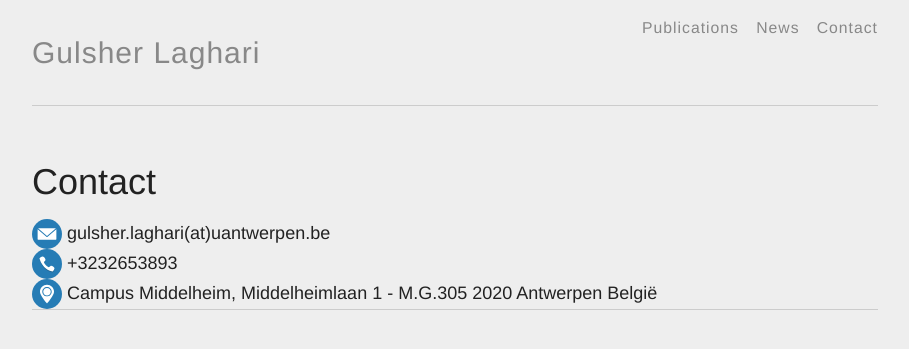
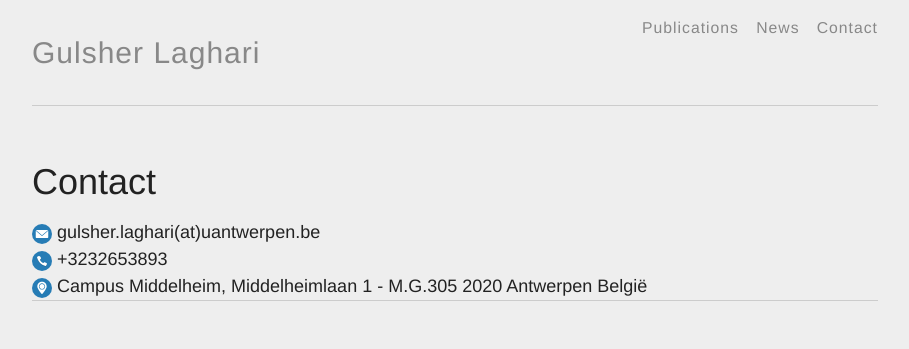
Before and after one commit to glaghari/glaghari.github.io, a Jekyll site: the page built from contact.md, in a window 1280 px wide. Shown: the top 349 px of the page, without its empty margins (185-1094 px from the left). Built offline with Jekyll 4.4.1, drawn with Linux system fonts in a browser that asks for light colours; comment, search, counter and statistics services are not loaded.

Commit message:
reduced icon size

```diff
--- a/contact.md
+++ b/contact.md
@@ -5,17 +5,17 @@ permalink: /contact/
 ---
 
 <div stylesheet="float:left">
-<img src="../images/email.svg" width="30px" />
+<img src="../images/email.svg" width="20px" />
 gulsher.laghari(at)uantwerpen.be
 <div/>
 
 <div stylesheet="float:left">
-<img src="../images/phone.svg" width="30px" />
+<img src="../images/phone.svg" width="20px" />
 +3232653893
 <div/>
 
 <div stylesheet="float:left">
-<img src="../images/location.svg" width="30px" />
+<img src="../images/location.svg" width="20px" />
 Campus Middelheim,
 Middelheimlaan 1 -
 M.G.305
```
